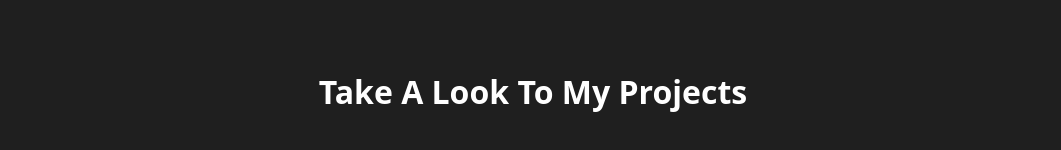
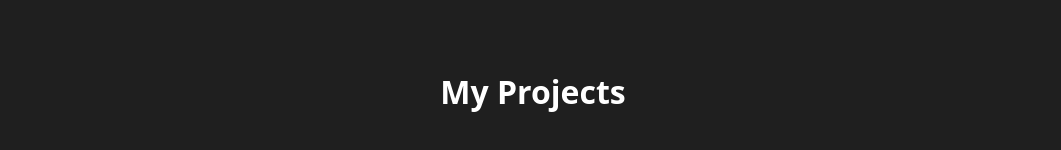
Before and after one commit to Radwano01/portfolio, a React (Create React App) app: page / in a window 1280 px wide. Shown: the part 766-916 px from the top of the page, without its empty margins (107-1168 px from the left). Built offline with nearby package versions, Linux system fonts and the light colour scheme.

Commit message:
Update Projects.jsx

```diff
--- a/src/components/projects/Projects.jsx
+++ b/src/components/projects/Projects.jsx
@@ -28,7 +28,7 @@ const Projects = () => {
   return (
     <div className='projects-page' id='projects'>
       <div className="projects-title">
-        <h1>Take A Look To My Projects</h1>
+        <h1>My Projects</h1>
       </div>
       <div className="card-of-projects smooth-projects">
         <div className="project-one">
```
